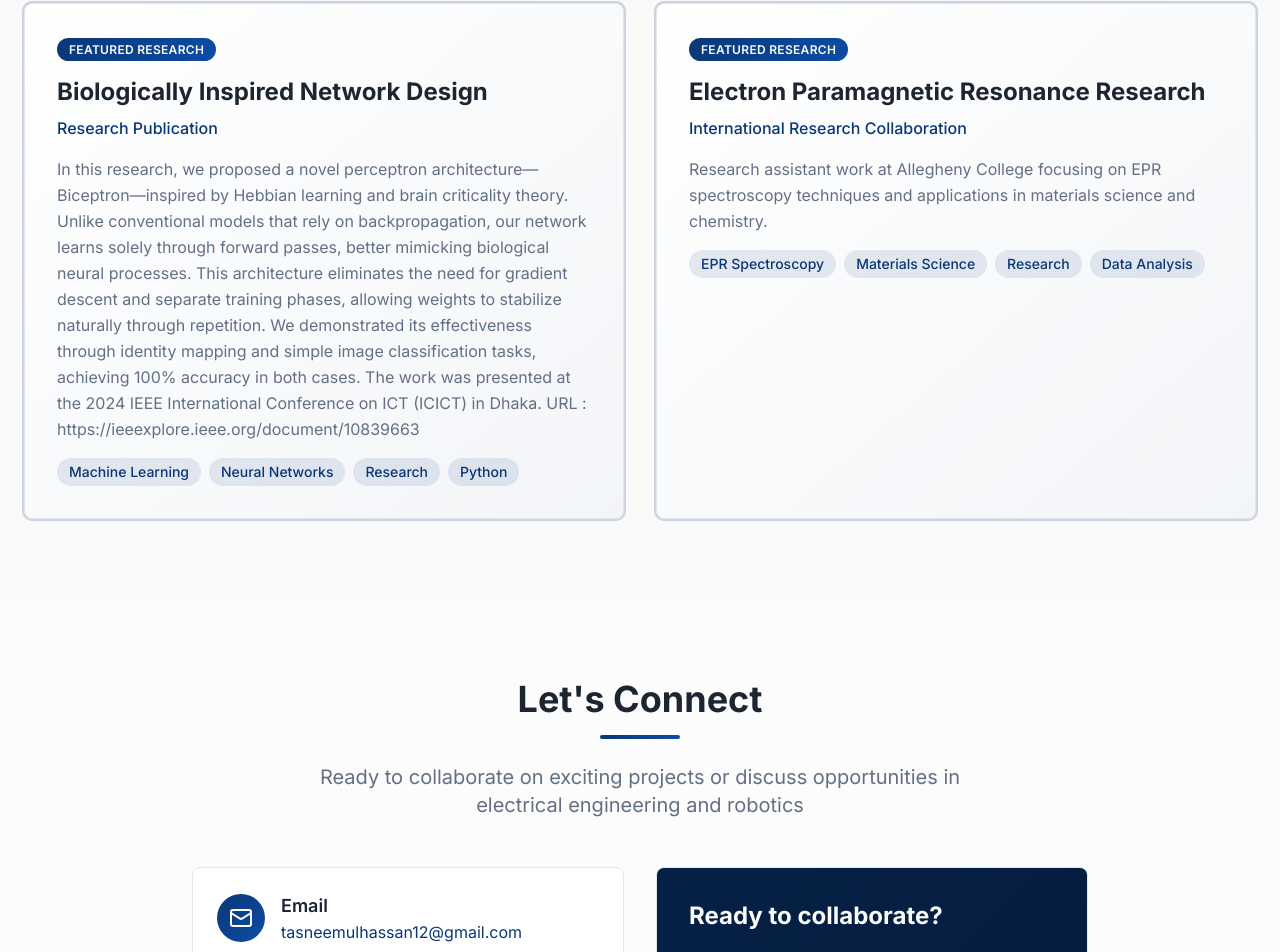
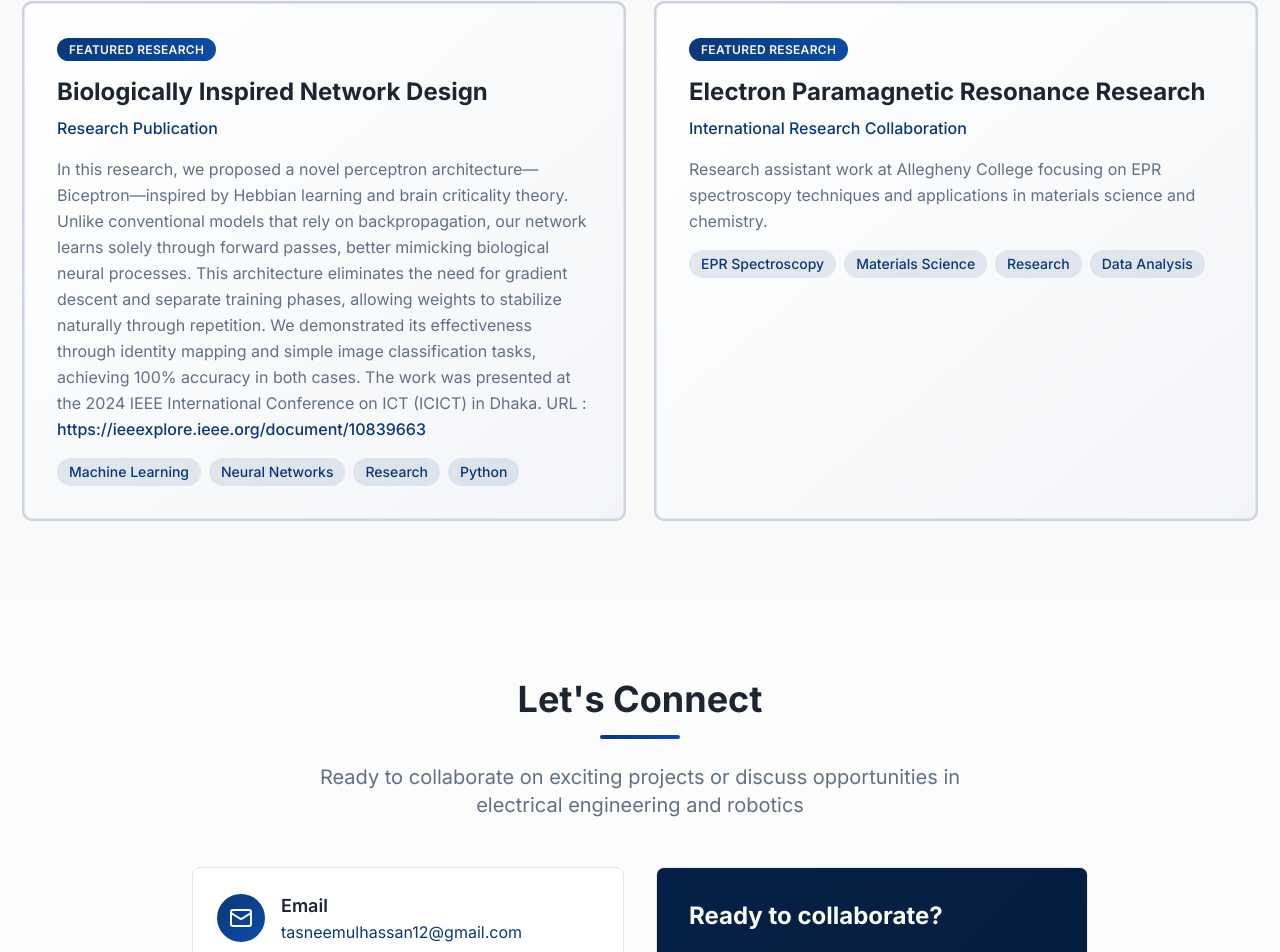
Before and after one commit to Th12mugdho/thm, a React (Vite) app: page / in a window 1280 px wide. Shown: the part 5003-5955 px from the top of the page. Built offline with nearby package versions, Linux system fonts and the light colour scheme.

Commit message:
Make publication URL clickable
Make the publication URL a clickable link.

```diff
--- a/src/components/PublicationsSection.tsx
+++ b/src/components/PublicationsSection.tsx
@@ -48,7 +48,23 @@ const PublicationsSection = () => {
                   <div>
                     <h3 className="text-2xl font-bold text-text-primary mb-2">{publication.title}</h3>
                     <p className="text-primary font-medium mb-4">{publication.subtitle}</p>
-                    <p className="text-text-secondary leading-relaxed">{publication.description}</p>
+                    <div className="text-text-secondary leading-relaxed">
+                      {publication.description.includes('URL :') ? (
+                        <>
+                          {publication.description.split('URL :')[0]}
+                          URL : <a
+                            href={publication.description.split('URL :')[1].trim()}
+                            target="_blank"
+                            rel="noopener noreferrer"
+                            className="text-primary hover:underline font-medium"
+                          >
+                            {publication.description.split('URL :')[1].trim()}
+                          </a>
+                        </>
+                      ) : (
+                        publication.description
+                      )}
+                    </div>
                   </div>
 
                   <div className="flex flex-wrap gap-2">
```
